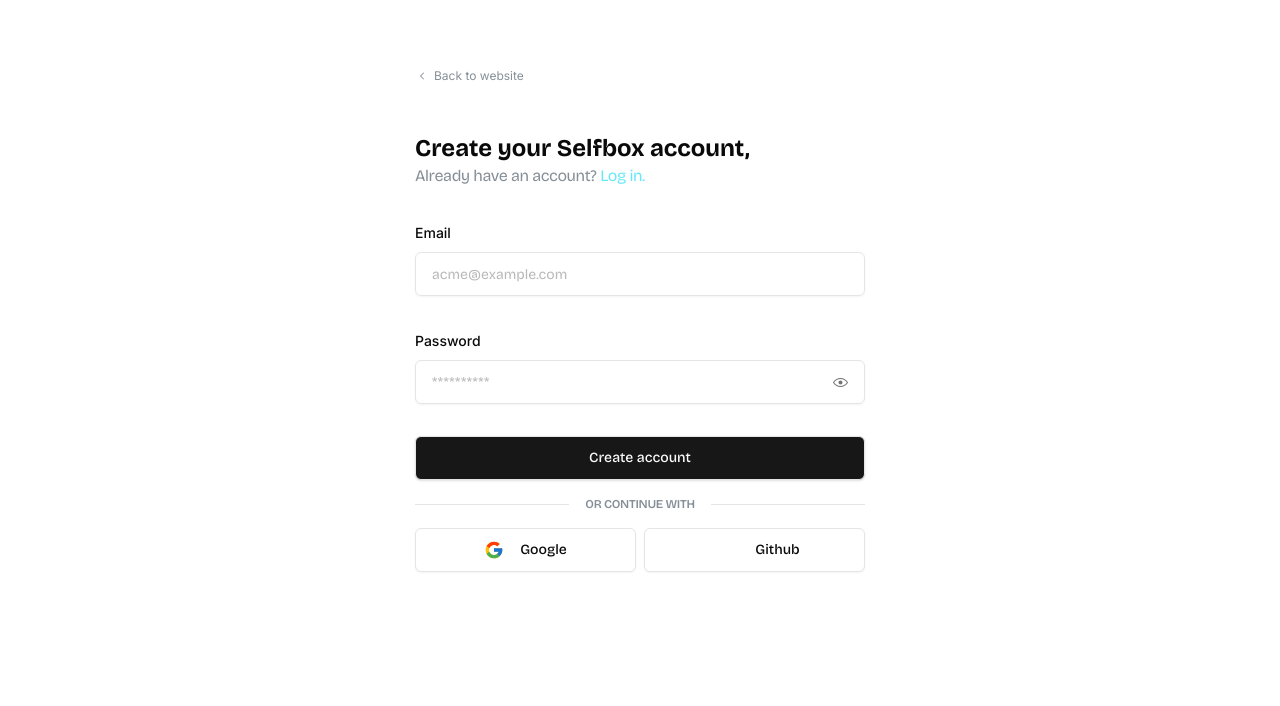
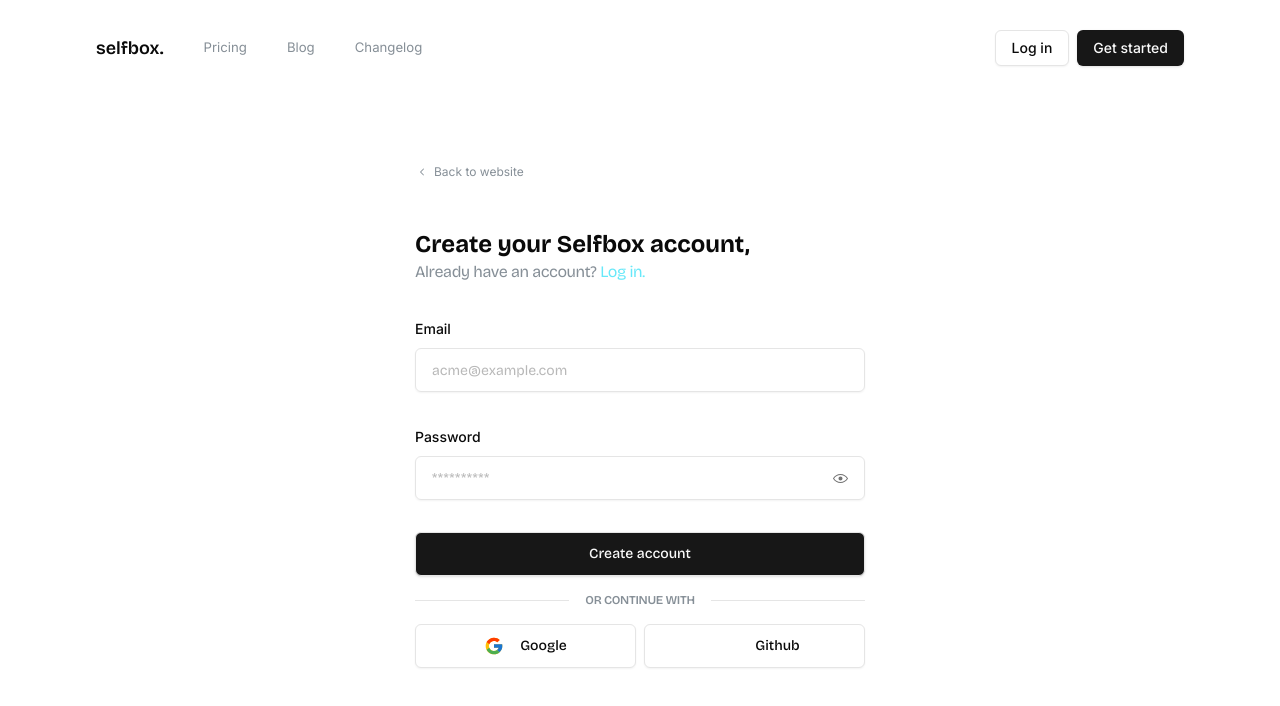
Before and after one commit to Yezo/selfbox, a Next.js app: page /signup in a window 1280 px wide. Shown: the top 706 px of the page. Built offline with nearby package versions, Linux system fonts and the light colour scheme; no server answers.

Commit message:
feat: add navbar

```diff
--- a/src/app/layout.tsx
+++ b/src/app/layout.tsx
@@ -4,6 +4,7 @@
 import { Toaster } from "@/components/ui/sonner";
 import { siteConfig } from "@/lib/config";
 import "../styles/globals.css";
+import { Navbar } from "@/components/nav/navbar";
 
 export const metadata: Metadata = {
   title: {
@@ -63,6 +64,7 @@
           enableSystem
           disableTransitionOnChange
         >
+          <Navbar />
           {children}
           <Toaster richColors />
         </ThemeProvider>
--- /dev/null
+++ b/src/components/nav/navbar.tsx
@@ -0,0 +1,52 @@
+import { LoginButton } from "@/components/layout/LoginButton";
+import { SignOutButton } from "@/components/layout/SignOutButton";
+import { SignUpButton } from "@/components/layout/SignUpButton";
+import { auth, signOut } from "@/lib/auth";
+import { MainNav } from "@/lib/nav";
+import Link from "next/link";
+
+export const Navbar = async () => {
+  const session = await auth();
+  const linkCSS = `transition-colors duration-300 hover:cursor-pointer hover:text-white`;
+
+  return (
+    <header className="container flex h-16 items-center px-24 py-12">
+      <nav className="flex min-w-full items-center justify-between">
+        <div className="flex items-center gap-10">
+          <Link href="/" className="font-bricolage text-lg font-semibold">
+            selfbox.
+          </Link>
+
+          <ul className="flex gap-10 text-[0.825rem] text-gray">
+            {MainNav.map((link) => (
+              <li key={link.name}>
+                <Link
+                  href={link.url}
+                  className="transition-colors duration-300 hover:cursor-pointer hover:text-white"
+                >
+                  {link.name}
+                </Link>
+              </li>
+            ))}
+          </ul>
+        </div>
+
+        <div className="flex gap-2">
+          {session && session.user ? (
+            <SignOutButton
+              signOut={async () => {
+                "use server";
+                await signOut({ redirectTo: "/" });
+              }}
+            />
+          ) : (
+            <>
+              <LoginButton />
+              <SignUpButton />
+            </>
+          )}
+        </div>
+      </nav>
+    </header>
+  );
+};
--- /dev/null
+++ b/src/lib/nav.ts
@@ -0,0 +1,16 @@
+export const MainNav = [
+  {
+    name: "Pricing",
+    url: "/pricing",
+  },
+  {
+    name: "Blog",
+    url: "/blog",
+  },
+  {
+    name: "Changelog",
+    url: "/changelog",
+  },
+];
+
+export type MainNavConfig = typeof MainNav;
```
